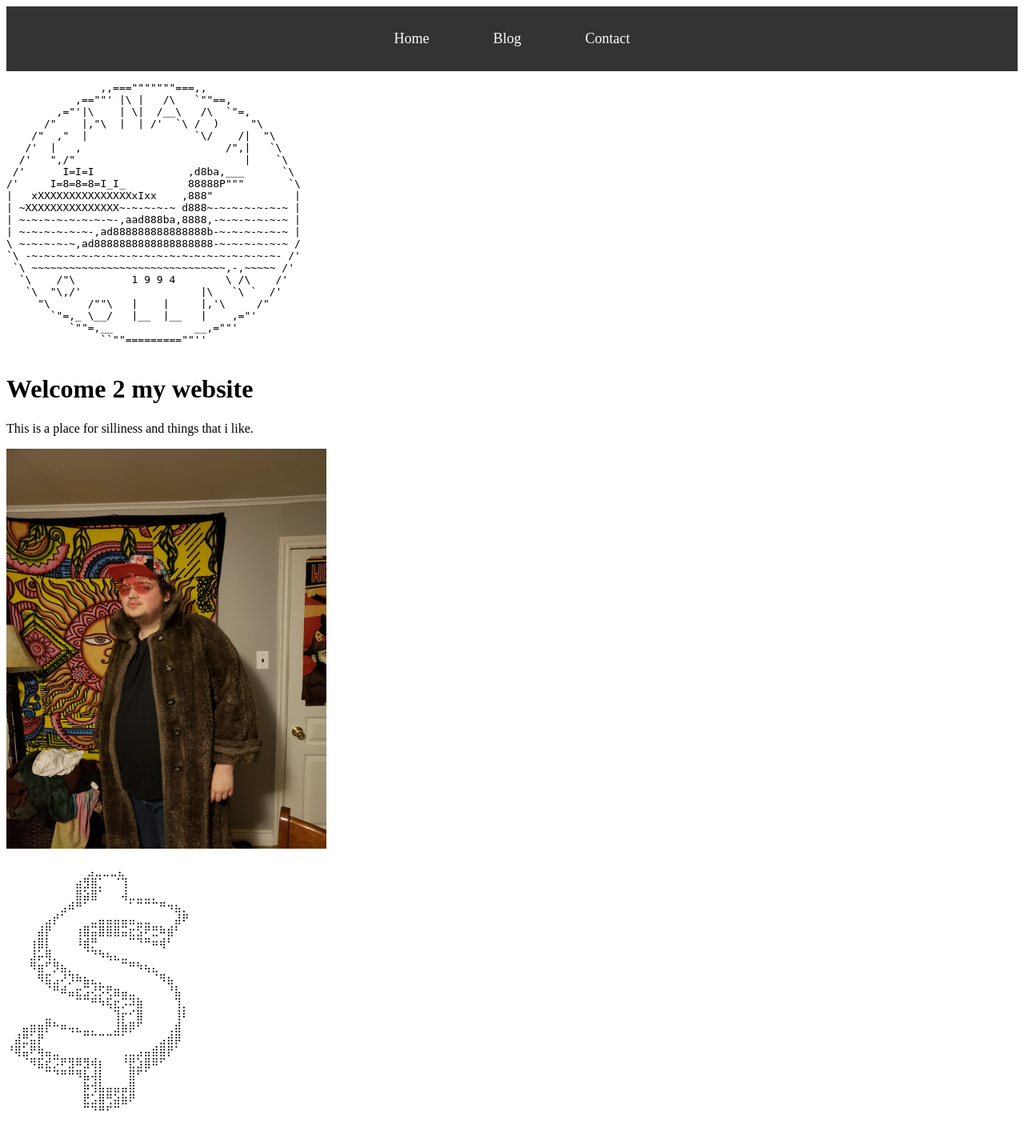
After one commit to Inefy/zac-website, a Flask app: template templates/meme.html in a window 1280 px wide. The commit adds this page. Shown: the whole page at 80% size. Run offline with Flask 2, Linux system fonts and the light colour scheme; the template is opened without the code that fills it, so the values that code supplies are empty.

Commit message:
made new home page

```diff
--- a/static/contact.css
+++ b/static/contact.css
@@ -45,6 +45,9 @@ nav a:hover {
   background-color: rgb(255, 255, 255);
   padding: 40px;
   border-radius: 10px;
+  margin-top: 40px;
+  margin-right: auto;
+  margin-left: auto;
   box-shadow: 0 0 10px #333;
 }
 
--- a/static/main.css
+++ b/static/main.css
@@ -1,78 +1,88 @@
-body {
-    font-family: 'Roboto Mono', monospace;
-    background-color: #add8e6;
-    color: brown;
+.section {
+    padding: 80px 0;
+    text-align: center;
+    background-color: #f8f8f8;
+  }
+  .contact {
+    text-align:center;
+    color:white;
+  }
+  header {
+    background-color: #333;
+    padding: 20px;
+    text-align: center;
   }
 
-header nav {
+  nav ul {
+    list-style: none;
+    margin: 0;
+    padding: 0;
     display: flex;
-    float:right;
-    align-self: center;
-    justify-content: space-between;
-    padding: 20px;
-}
-
-header nav ul {
-    list-style: none;
-    display: flex;
-    align-self: center;
-}
-
-header nav ul li a {
-    text-decoration: none;
-
-    color: brown;
-    padding: 0 10px;
-}
-
-main {
-    display: flex;
-    flex-wrap: wrap;
-    flex-direction: column;
-    align-items: center;
-    justify-content: center;
-    padding: 20px;
-}
-
-.container {
-    display: grid;
-    grid-template-columns: 1fr 1fr 1fr;
-    grid-template-rows: 1fr;
-    gap: 0px 0px;
-    grid-auto-flow: row;
-    grid-template-areas:
-        "item1 item2 item3";
-    padding: 40px;
-    font-size: 25px;
-}
-
-.item1 {
-    grid-area: item1;
     justify-content: center;
   }
 
-.item2 {
-    grid-area: item2;
-    text-align:center;
+  nav li {
+    display: inline-block;
+    margin: 0 20px;
   }
 
-.item3 {
-    grid-area: item3;
-    justify-content: center;
+  nav a {
+    color: white;
+    text-decoration: none;
+    font-size: 18px;
+    padding: 10px 20px;
+    display: block;
+    transition: all 0.2s ease-in-out;
   }
 
-
-
-
-
-
-
-main section {
-    width: 30%;
+  nav a:hover {
+    background-color: #555;
+    transform: translateY(-10px);
   }
 
+  .section-content {
+    display: flex;
+    justify-content: center;
+    align-items: center;
+    flex-wrap: wrap;
+  }
 
-footer {
-    text-align: center;
-    padding: 20px;
+  .about-image {
+    width: 30%;
+    margin-right: 40px;
   }
+
+  .about-image img {
+    width: 100%;
+    border-radius: 50%;
+    box-shadow: 0px 10px 15px #ddd;
+  }
+
+  .about-text {
+    width: 70%;
+  }
+
+  .about-text p {
+    font-size: 18px;
+    line-height: 1.5;
+    color: #333;
+    margin-bottom: 40px;
+  }
+
+  .cta-button {
+    display: inline-block;
+    padding: 12px 24px;
+    font-size: 18px;
+    font-weight: bold;
+    text-decoration: none;
+    color: #fff;
+    background-color: #333;
+    border-radius: 50px;
+    transition: all 0.3s ease;
+  }
+
+  .cta-button:hover {
+    background-color: #fff;
+    color: #333;
+    cursor: pointer;
+  }
--- a/templates/contact.html
+++ b/templates/contact.html
@@ -5,6 +5,7 @@
   </head>
   <link rel="stylesheet" type ="text/css" href="{{ url_for('static', filename='contact.css') }}">
   <body>
+
     <header>
       <div class="contact">
       <h1>Contact</h1>
--- /dev/null
+++ b/templates/meme.html
@@ -0,0 +1,85 @@
+<!DOCTYPE html>
+<html>
+
+<head>
+  <meta charset="utf-8">
+  <title>Home</title>
+</head>
+<link rel="stylesheet" type ="text/css" href="{{ url_for('static', filename='main.css') }}">
+<body>
+  <header>
+    <nav>
+      <ul>
+        <li><a href="/">Home</a></li>
+        <li><a href="blog">Blog</a></li>
+        <li><a href="contact">Contact</a></li>
+       </ul>
+</nav>
+</header>
+<div class="container">
+  <div class="item1">
+    <pre>
+               ,,==="""""""===,,
+           ,==""' |\ |   /\   `""==,
+        ,="'|\    | \|  /__\   /\  `"=,
+      /"    |,"\  |  | /'  `\ /  )     "\
+    /"  ,"  |                 `\/    /|  "\
+   /'  |   ,                       /",|   `\
+  /'   ",/"                           |    `\
+ /'      I=I=I               ,d8ba,___      `\
+/'     I=8=8=8=I_I_          88888P"""       `\
+|   xXXXXXXXXXXXXXXXxIxx    ,888"             |
+| ~XXXXXXXXXXXXXXX~-~-~-~-~ d888~-~-~-~-~-~-~ |
+| ~-~-~-~-~-~-~-~-,aad888ba,8888,-~-~-~-~-~-~ |
+| ~-~-~-~-~-~-,ad888888888888888b-~-~-~-~-~-~ |
+\ ~-~-~-~-~,ad8888888888888888888-~-~-~-~-~-~ /
+`\ -~-~-~-~-~-~-~-~-~-~-~-~-~-~-~-~-~-~-~-~- /'
+ `\ ~~~~~~~~~~~~~~~~~~~~~~~~~~~~~~~,-,~~~~~ /'
+  `\    /"\         1 9 9 4        \ /\    /'
+   `\  "\,/'                   |\   `\ `  /'
+     "\      /""\   |    |     |,'\     /"
+       `"=,_ \__/   |__  |__   |    ,="'
+          `""=,__             __,=""'
+               ``""=========""''
+      </pre>
+  </div>
+  <div class="item2">
+    <h1>Welcome 2 my website</h1>
+    <p> This is a place for silliness and things that i like.
+    <p>
+      <img src="{{ url_for('static', filename='images/furcoat.jpg')}}" width="400" height="500" />
+
+
+
+
+
+  </div>
+  <div class="item3">
+    <pre>
+        ⠀⠀⠀⠀⣠⣀⣀⣀⣄⠀⠀⠀⠀⠀⠀⠀⠀
+⠀⠀⠀⠀⠀⠀⠀⠀⠀⣴⣻⣿⡁⠀⠈⢹⠀⠀⠀⠀⠀⠀⠀⠀
+⠀⠀⠀⠀⠀⠀⠀⠀⠀⣿⣵⣿⠁⠀⠀⢼⣀⣀⣀⡀⠀⠀⠀⠀
+⠀⠀⠀⠀⠀⠀⠀⣠⠾⠛⠁⠀⠀⠀⠀⠀⠁⠉⠉⠉⠛⠲⣦⡀
+⠀⠀⠀⠀⠀⣠⡞⠁⠀⠀⠀⣀⣤⣤⣤⣤⣤⣀⣀⠀⠀⠀⣼⠟
+⠀⠀⠀⠀⣼⡟⠀⠀⠀⢰⣿⣭⣿⣿⣿⣭⣖⣫⠟⣛⠷⣾⠃⠀
+⠀⠀⠀⢰⣿⡇⠀⠀⠀⠸⣾⡛⠀⠀⠀⠀⠉⠙⠛⠶⢾⠃⠀⠀
+⠀⠀⠀⣸⡥⢿⡀⠀⠀⠀⠈⠙⠳⢦⣄⣀⠀⠀⠀⠀⠀⠀⠀⠀
+⠀⠀⠀⠻⣶⠋⡻⣦⡀⠀⠀⠀⠀⠀⠀⠉⠛⠳⢦⣄⠀⠀⠀⠀
+⠀⠀⠀⠀⠻⣯⣠⠜⡹⠷⣦⣄⡀⠀⠀⠀⠀⠀⠀⠈⠻⣦⠀⠀
+⠀⠀⠀⠀⠀⠈⠛⠾⣤⣖⣩⢜⡫⢟⣶⣤⣀⠀⠀⠀⠀⠘⣧⠀
+⠀⠀⠀⠀⠀⠀⠀⠀⠀⠉⠉⠛⠳⢯⣖⡩⠽⣷⠀⠀⠀⠀⢹⡀
+⠀⠀⠀⠀⠀⣀⠀⠀⠀⠀⠀⠀⠀⠀⢹⡖⠊⣿⠀⠀⠀⠀⢸⠇
+⠀⠀⣤⣶⣶⡟⠓⠶⢤⣄⣀⡀⠀⠀⣸⣷⡿⠋⠀⠀⠀⢀⣾⠀
+⠀⣼⣛⣥⡟⠀⠀⠀⠀⠀⠉⠉⠉⠉⠉⠁⠀⠀⠀⠀⣠⣾⡿⠀
+⠘⢿⣥⠟⢷⣤⣀⠀⠀⠀⠀⠀⠀⠀⠀⢀⣀⣠⣤⣾⣿⡟⠁⠀
+⠀⠀⠈⠻⣯⣞⡩⠟⣻⠿⣻⢾⡆⠀⠀⠘⣟⣱⣿⠿⠋⠀⠀⠀
+⠀⠀⠀⠀⠀⠉⠙⠛⠛⠻⣧⢼⡇⠀⠀⠀⣿⠋⠁⠀⠀⠀⠀⠀
+⠀⠀⠀⠀⠀⠀⠀⠀⠀⠀⡷⢺⣧⣤⣤⣤⣿⠀⠀⠀⠀⠀⠀⠀
+⠀⠀⠀⠀⠀⠀⠀⠀⠀⠀⣟⣡⣿⢛⣵⣷⠟⠀⠀⠀⠀⠀⠀⠀
+⠀⠀⠀⠀⠀⠀⠀⠀⠀⠀⠉⠙⠛⠋⠉⠀⠀⠀⠀⠀⠀⠀⠀⠀
+      </pre>
+  </div>
+</div>
+</body>
+
+</html>
```
Also changed, not shown: static/meme.css (added, +78 -0 lines), static/smoothscrolling.js (added, +9 -0 lines), templates/main.html (+16 -73 lines). Lines whose indentation alone changed are shown as unchanged.
